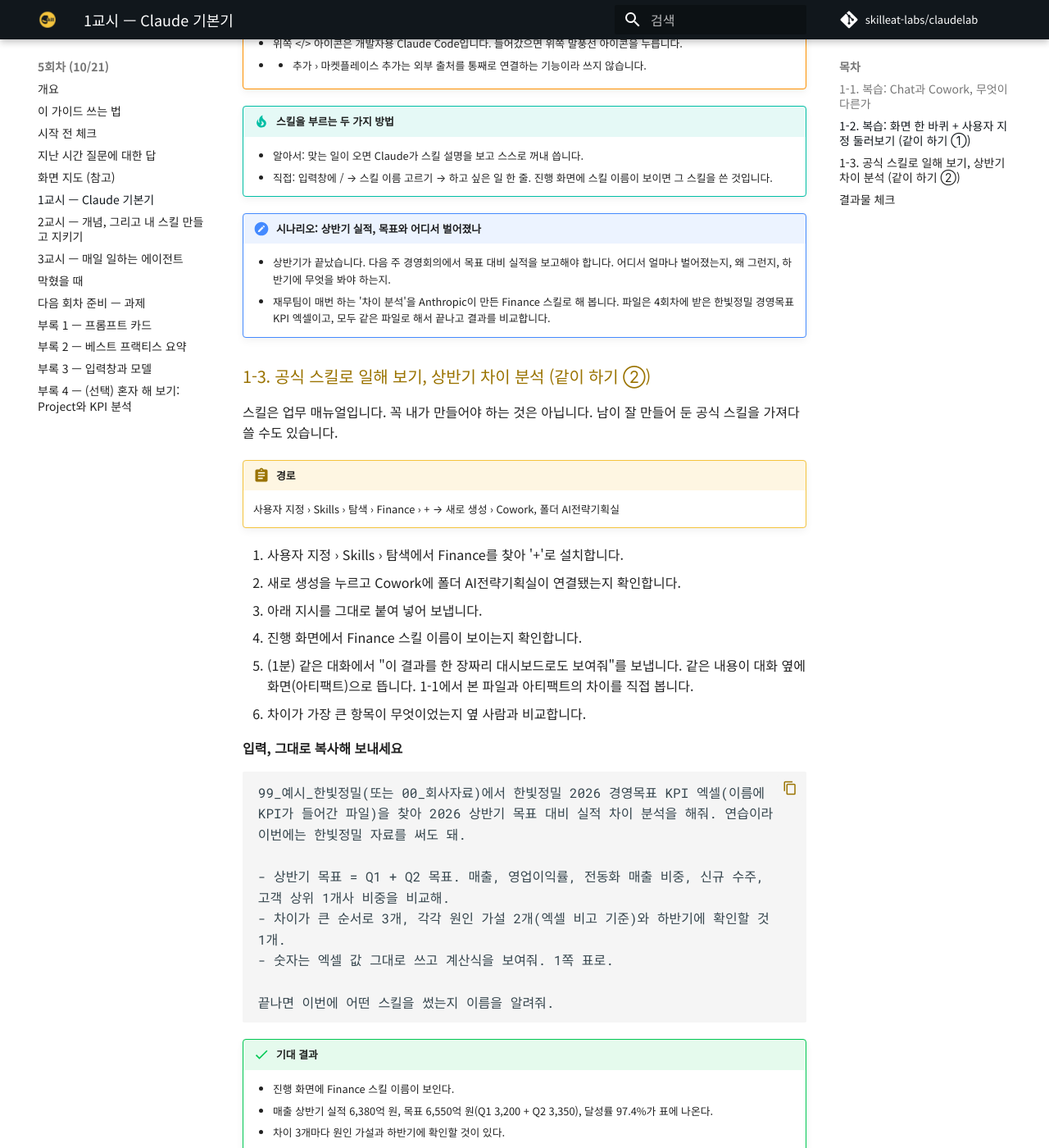
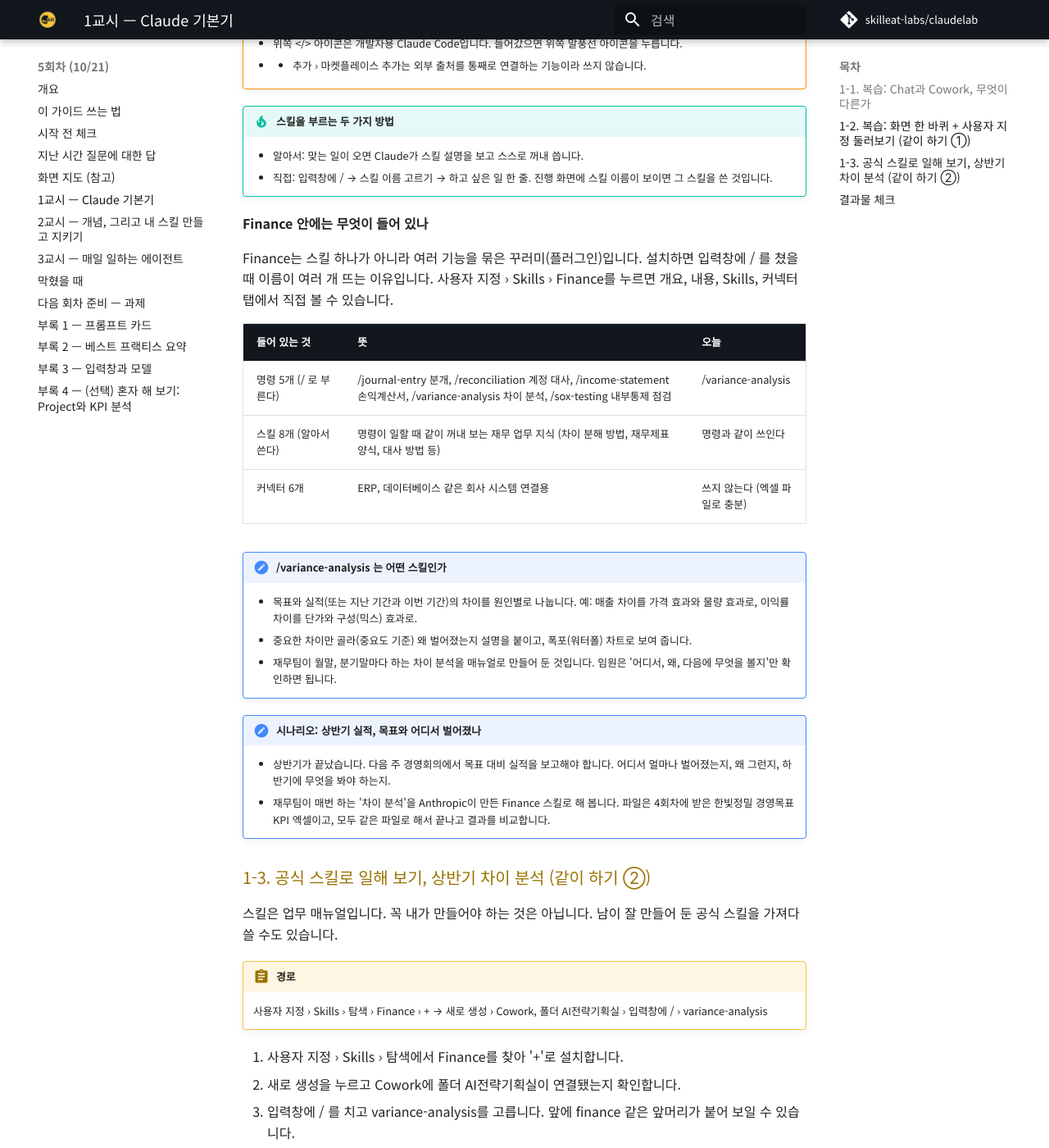
Before and after one commit to skilleat-labs/claudelab, an MkDocs documentation site: the page built from docs/day5/05.md, in a window 1280 px wide and 1400 px high, scrolled down 2505 px. Shown: the whole window at 82% size. Built offline with MkDocs 1.6.1 and Material for MkDocs 9.7.7, drawn with Linux system fonts in a browser that asks for light colours; comment, search, counter and statistics services are not loaded; some of the changed text lies outside the part shown.

Commit message:
5회차 1-3: /variance-analysis로 부르는 단계, Finance 구성과 차이 분석 스킬 설명
Co-Authored-By: Claude Opus 5.5 <noreply@anthropic.com>

````diff
--- a/docs/day5/05.md
+++ b/docs/day5/05.md
@@ -73,6 +73,21 @@
     - 알아서: 맞는 일이 오면 Claude가 스킬 설명을 보고 스스로 꺼내 씁니다.
     - 직접: 입력창에 / → 스킬 이름 고르기 → 하고 싶은 일 한 줄. 진행 화면에 스킬 이름이 보이면 그 스킬을 쓴 것입니다.
 
+**Finance 안에는 무엇이 들어 있나**
+
+Finance는 스킬 하나가 아니라 여러 기능을 묶은 꾸러미(플러그인)입니다. 설치하면 입력창에 / 를 쳤을 때 이름이 여러 개 뜨는 이유입니다. 사용자 지정 › Skills › Finance를 누르면 개요, 내용, Skills, 커넥터 탭에서 직접 볼 수 있습니다.
+
+| 들어 있는 것 | 뜻 | 오늘 |
+| --- | --- | --- |
+| 명령 5개 (/ 로 부른다) | /journal-entry 분개, /reconciliation 계정 대사, /income-statement 손익계산서, /variance-analysis 차이 분석, /sox-testing 내부통제 점검 | /variance-analysis |
+| 스킬 8개 (알아서 쓴다) | 명령이 일할 때 같이 꺼내 보는 재무 업무 지식 (차이 분해 방법, 재무제표 양식, 대사 방법 등) | 명령과 같이 쓰인다 |
+| 커넥터 6개 | ERP, 데이터베이스 같은 회사 시스템 연결용 | 쓰지 않는다 (엑셀 파일로 충분) |
+
+!!! note "/variance-analysis 는 어떤 스킬인가"
+    - 목표와 실적(또는 지난 기간과 이번 기간)의 차이를 원인별로 나눕니다. 예: 매출 차이를 가격 효과와 물량 효과로, 이익률 차이를 단가와 구성(믹스) 효과로.
+    - 중요한 차이만 골라(중요도 기준) 왜 벌어졌는지 설명을 붙이고, 폭포(워터폴) 차트로 보여 줍니다.
+    - 재무팀이 월말, 분기말마다 하는 차이 분석을 매뉴얼로 만들어 둔 것입니다. 임원은 '어디서, 왜, 다음에 무엇을 볼지'만 확인하면 됩니다.
+
 !!! note "시나리오: 상반기 실적, 목표와 어디서 벌어졌나"
     - 상반기가 끝났습니다. 다음 주 경영회의에서 목표 대비 실적을 보고해야 합니다. 어디서 얼마나 벌어졌는지, 왜 그런지, 하반기에 무엇을 봐야 하는지.
     - 재무팀이 매번 하는 '차이 분석'을 Anthropic이 만든 Finance 스킬로 해 봅니다. 파일은 4회차에 받은 한빛정밀 경영목표 KPI 엑셀이고, 모두 같은 파일로 해서 끝나고 결과를 비교합니다.
@@ -82,16 +97,17 @@
 스킬은 업무 매뉴얼입니다. 꼭 내가 만들어야 하는 것은 아닙니다. 남이 잘 만들어 둔 공식 스킬을 가져다 쓸 수도 있습니다.
 
 !!! abstract "경로"
-    사용자 지정 › Skills › 탐색 › Finance › +  →  새로 생성 › Cowork, 폴더 AI전략기획실
+    사용자 지정 › Skills › 탐색 › Finance › +  →  새로 생성 › Cowork, 폴더 AI전략기획실 › 입력창에 / › variance-analysis
 
 1. 사용자 지정 › Skills › 탐색에서 Finance를 찾아 '+'로 설치합니다.
 2. 새로 생성을 누르고 Cowork에 폴더 AI전략기획실이 연결됐는지 확인합니다.
-3. 아래 지시를 그대로 붙여 넣어 보냅니다.
-4. 진행 화면에서 Finance 스킬 이름이 보이는지 확인합니다.
-5. (1분) 같은 대화에서 "이 결과를 한 장짜리 대시보드로도 보여줘"를 보냅니다. 같은 내용이 대화 옆에 화면(아티팩트)으로 뜹니다. 1-1에서 본 파일과 아티팩트의 차이를 직접 봅니다.
-6. 차이가 가장 큰 항목이 무엇이었는지 옆 사람과 비교합니다.
+3. 입력창에 / 를 치고 variance-analysis를 고릅니다. 앞에 finance 같은 앞머리가 붙어 보일 수 있습니다.
+4. 이어서 아래 지시를 그대로 붙여 넣어 보냅니다.
+5. 진행 화면에서 variance-analysis가 쓰였는지 확인합니다.
+6. (1분) 같은 대화에서 "이 결과를 한 장짜리 대시보드로도 보여줘"를 보냅니다. 같은 내용이 대화 옆에 화면(아티팩트)으로 뜹니다. 1-1에서 본 파일과 아티팩트의 차이를 직접 봅니다.
+7. 차이가 가장 큰 항목이 무엇이었는지 옆 사람과 비교합니다.
 
-**입력, 그대로 복사해 보내세요**
+**입력, /variance-analysis 를 고른 뒤 이어서 붙여 넣으세요**
 
 ```text
 99_예시_한빛정밀(또는 00_회사자료)에서 한빛정밀 2026 경영목표 KPI 엑셀(이름에 KPI가 들어간 파일)을 찾아 2026 상반기 목표 대비 실적 차이 분석을 해줘. 연습이라 이번에는 한빛정밀 자료를 써도 돼.
@@ -104,7 +120,7 @@
 ```
 
 !!! success "기대 결과"
-    - 진행 화면에 Finance 스킬 이름이 보인다.
+    - 진행 화면에 variance-analysis(Finance)가 보인다.
     - 매출 상반기 실적 6,380억 원, 목표 6,550억 원(Q1 3,200 + Q2 3,350), 달성률 97.4%가 표에 나온다.
     - 차이 3개마다 원인 가설과 하반기에 확인할 것이 있다.
     - 대시보드는 대화 옆에 뜨고, 왼쪽 메뉴 아티팩트에도 모인다.
@@ -114,6 +130,7 @@
     - '체험'이나 '+'가 안 보이면 조직 설정으로 막혀 있을 수 있습니다. (화면 확인)
 
 !!! tip "팁"
+    - / 목록에 variance-analysis가 안 보이면 지시만 보내도 됩니다. 지시에 '차이 분석'이 들어 있어 Claude가 알아서 꺼내 씁니다.
     - 설치가 막혀 있으면 Finance 카드의 '체험'을 누르고, KPI 엑셀을 대화창에 직접 올린 뒤 같은 지시를 보냅니다.
     - KPI 엑셀이 폴더에 없으면 사이트 '내려받기'의 한빛정밀_시연자료.zip에 있는 02_2026_경영목표_KPI.xlsx를 씁니다.
 
````
